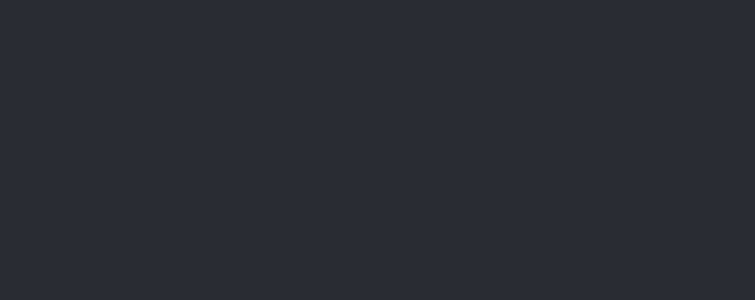
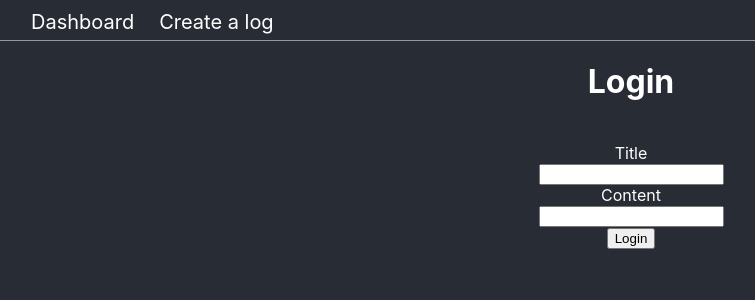
Before and after one commit to RTGRDH/Serverutveckling_Lab4_FrontEnd, a React (Create React App) app: page /createLog in a window 1280 px wide. Shown: the top 300 px of the page, without its empty margins (9-764 px from the left). Built offline with nearby package versions, Linux system fonts and the light colour scheme.

Commit message:
Create a log implemented

```diff
--- a/src/App.js
+++ b/src/App.js
@@ -3,6 +3,7 @@ import { BrowserRouter, Switch, Route, NavLink } from 'react-router-dom';
 import Login from './Pages/Login';
 import SignUp from "./Pages/SignUp";
 import Dashboard from "./Pages/Dashboard"
+import CreateLog from "./Pages/CreateLog"
 import React from "react";
 function App() {
   return (
@@ -13,6 +14,7 @@ function App() {
                 <Route exact path="/" component={Login} />
                 <Route path="/signup" component={SignUp} />
                 <Route path="/dashboard" component={Dashboard}/>
+                <Route path={"/createLog"} component={CreateLog}/>
             </Switch>
         </BrowserRouter>
         </body>
--- /dev/null
+++ b/src/Pages/CreateLog.js
@@ -0,0 +1,59 @@
+import React, { useState } from 'react';
+import {Link, Route} from "react-router-dom";
+import Dashboard from "./Dashboard";
+function CreateLog(props) {
+    const subject = useFormInput('');
+    const content = useFormInput('');
+    const [error] = useState(null);
+
+    // handle button click of login form
+    const handleCreate = async () => {
+        var requestOptions = {
+            method: 'POST',
+            redirect: 'follow'
+        };
+        let url = "http://localhost:6971/createLog?title=" + subject.value +"&content="+ content.value + "&currentUser=" + sessionStorage.getItem('currentUser');
+        fetch(url, requestOptions)
+            .then(response => response.text())
+            .then(result => console.log(result))
+            .catch(error => console.log('error', error));
+        props.history.push('/dashboard');
+    }
+
+    return (
+        <div className="container">
+            <nav>
+                <Link to="/dashboard">Dashboard</Link>
+                <Link to="/createLog">Create a log</Link>
+            </nav>
+            <Route path="/dashboard" component={Dashboard} />
+            <div className="form">
+                <h1>Login</h1>
+                <br/>
+                <label>Title</label>
+                <br/>
+                <input type="text" {...subject} autoComplete="new-password" />
+                <br/>
+                <label>Content</label>
+                <br/>
+                <input type="textarea" {...content} autoComplete="new-password" />
+                <br/>
+                <button onClick={handleCreate}>Login</button>
+            </div>
+        </div>
+    );
+}
+
+const useFormInput = initialValue => {
+    const [value, setValue] = useState(initialValue);
+
+    const handleChange = e => {
+        setValue(e.target.value);
+    }
+    return {
+        value,
+        onChange: handleChange
+    }
+}
+
+export default CreateLog;
--- a/src/Pages/Dashboard.js
+++ b/src/Pages/Dashboard.js
@@ -2,6 +2,7 @@ import React from 'react';
 import { Table } from 'react-bootstrap';
 import { BrowserRouter, Switch, Route, NavLink, Link } from 'react-router-dom';
 import '../Styles/Dashboard.css'
+import CreateLog from "./CreateLog";
 class Dashboard extends React.Component{
     state = {
         logs: []
@@ -12,7 +13,7 @@ class Dashboard extends React.Component{
             method: 'POST',
             redirect: 'follow'
         };
-        let url = "http://localhost:6969/getUsersLogs?currentUser=" + sessionStorage.getItem('currentUser');
+        let url = "http://localhost:6971/getUsersLogs?currentUser=" + sessionStorage.getItem('currentUser');
         fetch(url, requestOptions)
             .then(response => response.json())
             .then((data) => {
@@ -45,7 +46,9 @@ class Dashboard extends React.Component{
             <div className="container">
                 <nav>
                     <Link to="/dashboard">Dashboard</Link>
+                    <Link to="/createLog">Create a log</Link>
                 </nav>
+                <Route path="/createLog" component={CreateLog}/>
                 <div className = "Personliga Loggar">
                     <h3>Personal Logs</h3>
                     <Table>
```
Also changed, not shown: 1 other file (tests, documents, lock files or other folders).
